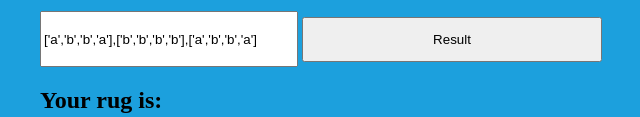
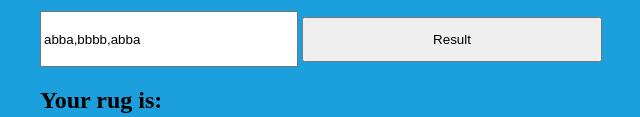
Before and after one commit to pavloklomin/Web, a plain HTML site: page Lab_5/index.html in a window 1280 px wide. Shown: the part 688-805 px from the top of the page, without its empty margins (152-792 px from the left). Drawn offline with Linux system fonts and the light colour scheme.

Commit message:
La5_fixed_bug

```diff
--- a/Lab_5/index.html
+++ b/Lab_5/index.html
@@ -50,7 +50,7 @@
 	</section>
 	<section id='task-3'>
 
-		<input type="text" id="rugInput" value= "['a','b','b','a'],['b','b','b','b'],['a','b','b','a']"/>
+		<input type="text" id="rugInput" value= "abba,bbbb,abba"/>
 		<button onclick="Rug_function()" >Result</button>
 		<div class="output">
 			<h2>Your rug is:</h2>
```
